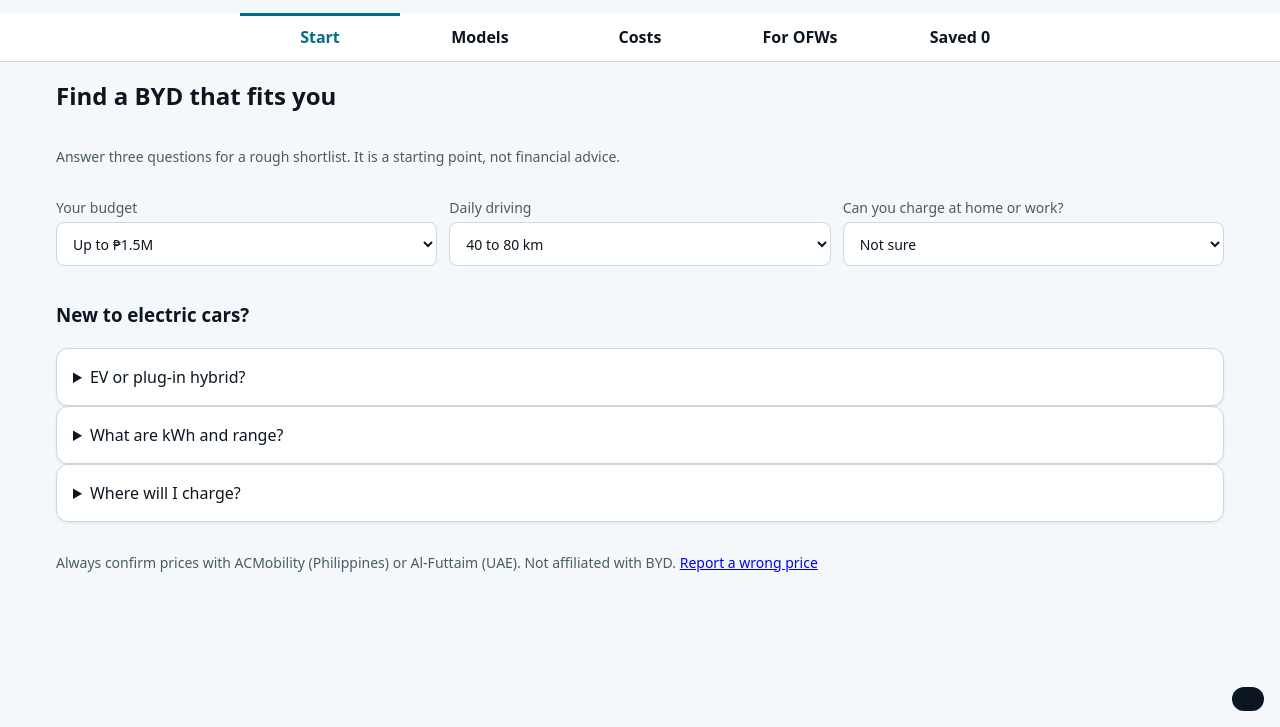
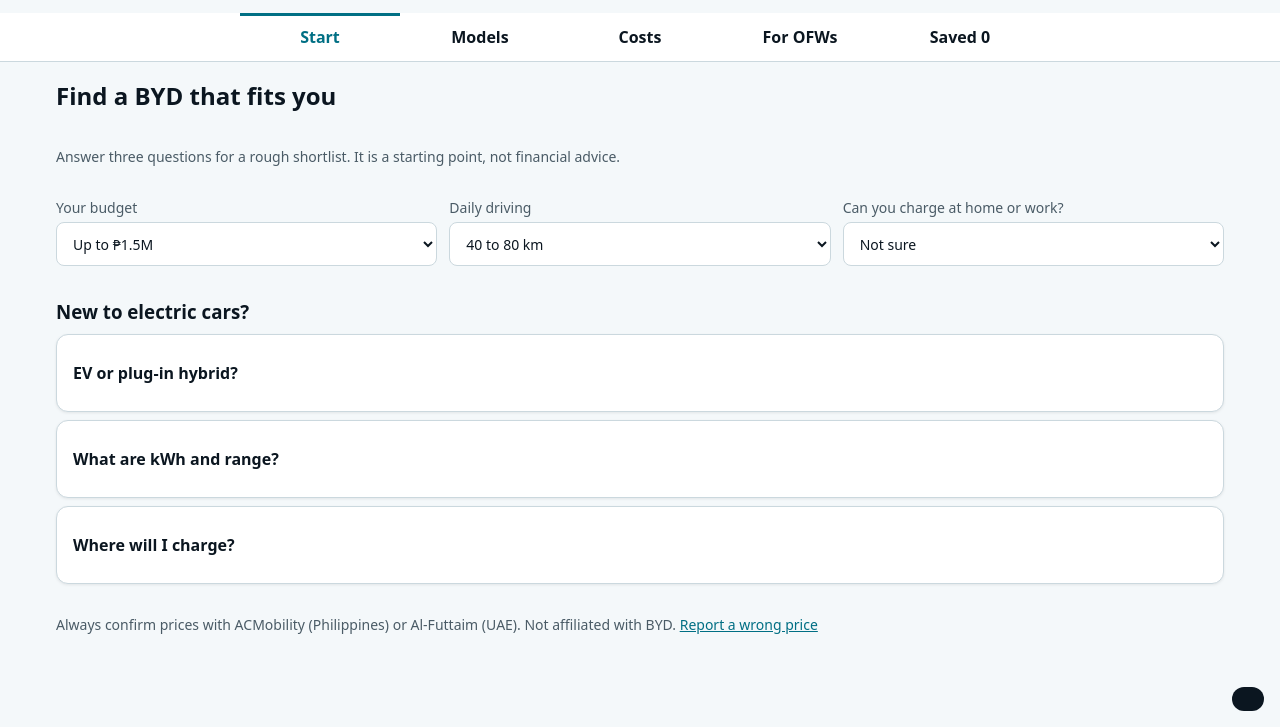
Before and after one commit to esp046-cyber/bydcarbuyingguide, a plain HTML site: page index.html in a window 1280 px wide. Shown: the part 73-800 px from the top of the page. Drawn offline with Linux system fonts and the light colour scheme.

Commit message:
Add files via upload

```diff
--- a/css/styles.css
+++ b/css/styles.css
@@ -26,3 +26,7 @@ dialog{border:1px solid var(--bd);border-radius:var(--r);background:var(--card);
 @media(min-width:768px){body{padding-bottom:0;padding-top:env(safe-area-inset-top)}.nav{position:sticky;top:0;bottom:auto;border:0;border-bottom:1px solid var(--bd);justify-content:center}.nav button{flex:0 1 160px;min-height:48px}.toast{bottom:16px;left:auto;max-width:420px}}
 @media(prefers-reduced-motion:reduce){*{animation:none!important;transition:none!important}}
 @media print{.nav,.tools,.filters,.fav,.toast,#share{display:none!important}.card{break-inside:avoid;box-shadow:none}body{background:#fff;color:#000}.panel[hidden]{display:none}}
+
+details summary{cursor:pointer;min-height:44px;display:flex;align-items:center;font-weight:600}details{margin-top:8px}h3{margin:16px 0 8px}
+.chk{list-style:none;padding:0;margin:0}.chk label{display:flex;gap:12px;align-items:center;min-height:44px}.chk input{width:24px;height:24px;min-height:0;flex:none}
+footer a{color:var(--ac)}
```
